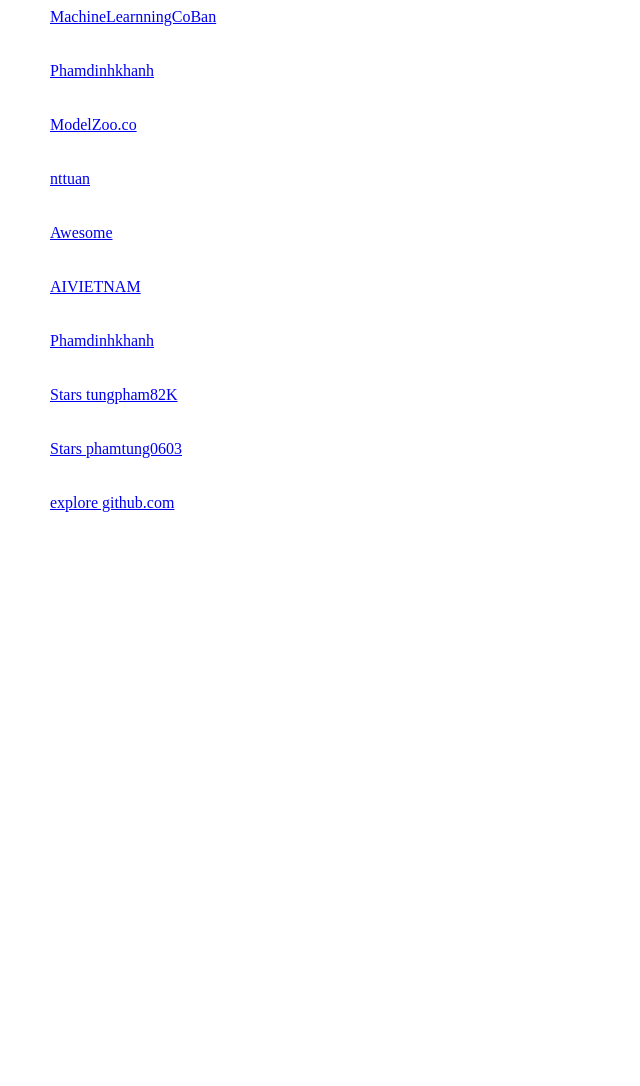
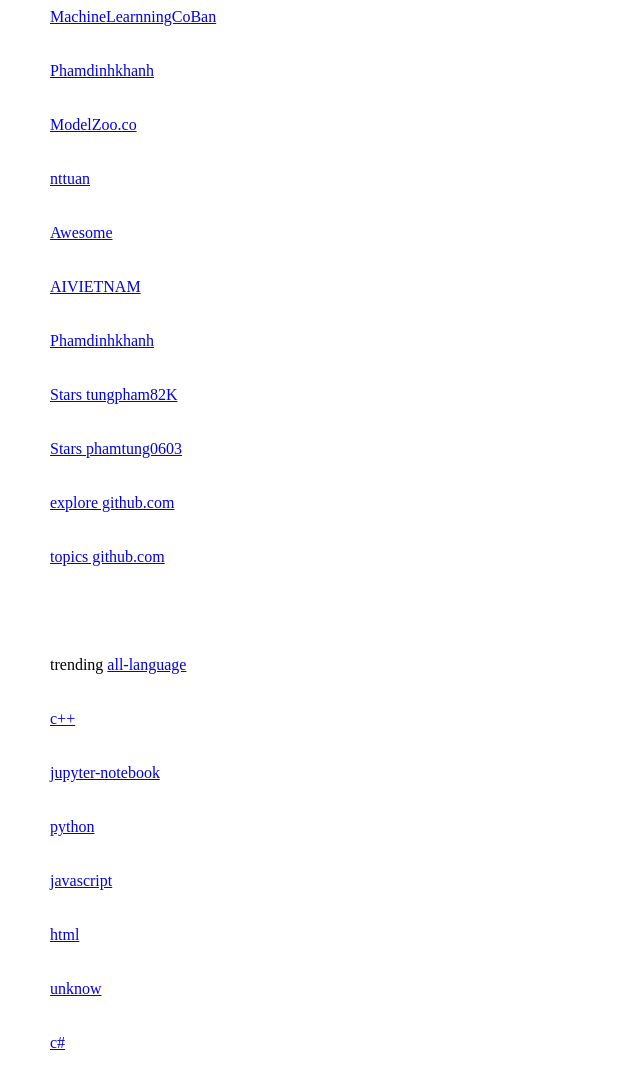
Before and after one commit to tungpham82K/tungpham82K.github.io, a plain HTML site: page index.html in a window 1280 px wide. Shown: the whole page, without its empty margins (0-640 px from the left). Before the commit the page ends 800 px from the top, so only its background shows below. Drawn offline with Linux system fonts and the light colour scheme.

Commit message:
Update index.html

```diff
--- a/index.html
+++ b/index.html
@@ -12,5 +12,18 @@
 
   <a href="https://github.com/explore"> explore github.com</a><br><br><br>
 
+  <a href="http://tungpham82K.github.io/topics.html"> topics github.com</a><br><br><br>
+
+  <br><br><br>
+  trending
+  <a href="https://github.com/trending?since=daily">all-language</a><br><br><br>
+  <a href="https://github.com/trending/c++?since=daily">c++</a><br><br><br>
+  <a href="https://github.com/trending/jupyter-notebook?since=daily">jupyter-notebook</a><br><br><br>
+  <a href="https://github.com/trending/python?since=daily">python</a><br><br><br>
+  <a href="https://github.com/trending/javascript?since=daily">javascript</a><br><br><br>
+  <a href="https://github.com/trending/html?since=daily">html</a><br><br><br>
+  <a href="https://github.com/trending/unknown?since=daily">unknow</a><br><br><br>
+  <a href="https://github.com/trending/c%23?since=daily">c#</a><br><br><br>
+
 
   </body>
```
